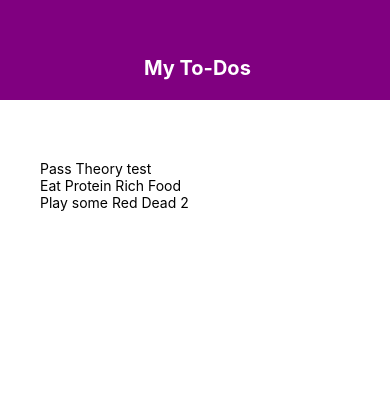
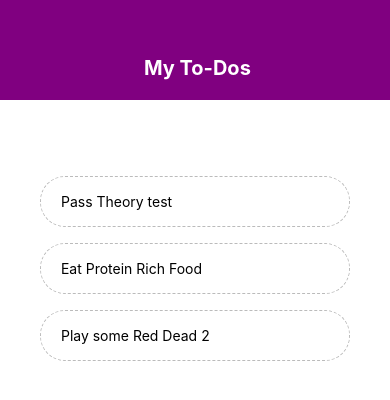
Before and after one commit to Ya2s4n/React-Native-Learning, a React Native app: screen / in a window 390 px wide. Shown: the top 400 px of the page. Built offline with nearby package versions, Linux system fonts and the light colour scheme.

Commit message:
ToDo Part 2

```diff
--- a/App.js
+++ b/App.js
@@ -1,6 +1,7 @@
 import React, { useState} from "react";
 import { StyleSheet, Text,View, FlatList} from 'react-native';
 import Header from './components/header';
+import ToDoItem from './components/ToDoItem';
 
 export default function App(){
     const [todos, setTodos] = useState([
@@ -8,6 +9,13 @@
         { text: 'Eat Protein Rich Food', key:'2'},
         { text: 'Play some Red Dead 2', key:'3'}
     ]);
+
+    const pressHandler = (key) =>{
+        setTodos((prevToDos) => {
+            return prevToDos.filter(todo => todo.key != key);
+        })
+    }
+
     return (
         <View style={StyleSheet.container}>
             <Header/>
@@ -18,7 +26,7 @@
                     <FlatList
                     data={todos}
                     renderItem={({item})=>(
-                        <Text>{item.text}</Text>
+                        <ToDoItem item={item} pressHandler={pressHandler}/>
 
                     )}
                     />
--- /dev/null
+++ b/components/ToDoItem.js
@@ -0,0 +1,23 @@
+import React, { useState} from "react";
+import { StyleSheet, Text, TouchableOpacity} from 'react-native';
+
+export default function ToDoItem({item, pressHandler}){
+
+    return(
+        <TouchableOpacity onPress={()=> pressHandler(item.key)}>
+            <Text style={styles.item}> {item.text} </Text>
+        </TouchableOpacity>
+    )
+
+}
+
+const styles = StyleSheet.create({
+    item: {
+        padding: 16,
+        marginTop: 16,
+        borderColor: '#bbb',
+        borderWidth: 1,
+        borderStyle: 'dashed' ,
+        borderRadius: 25
+    }
+})
```
